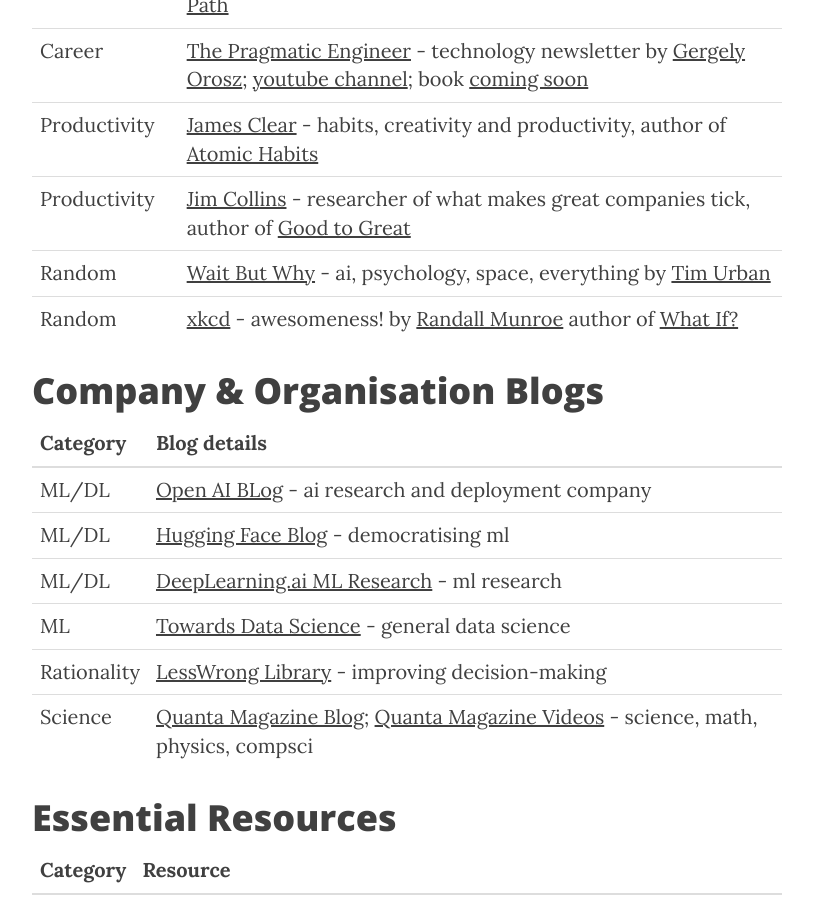
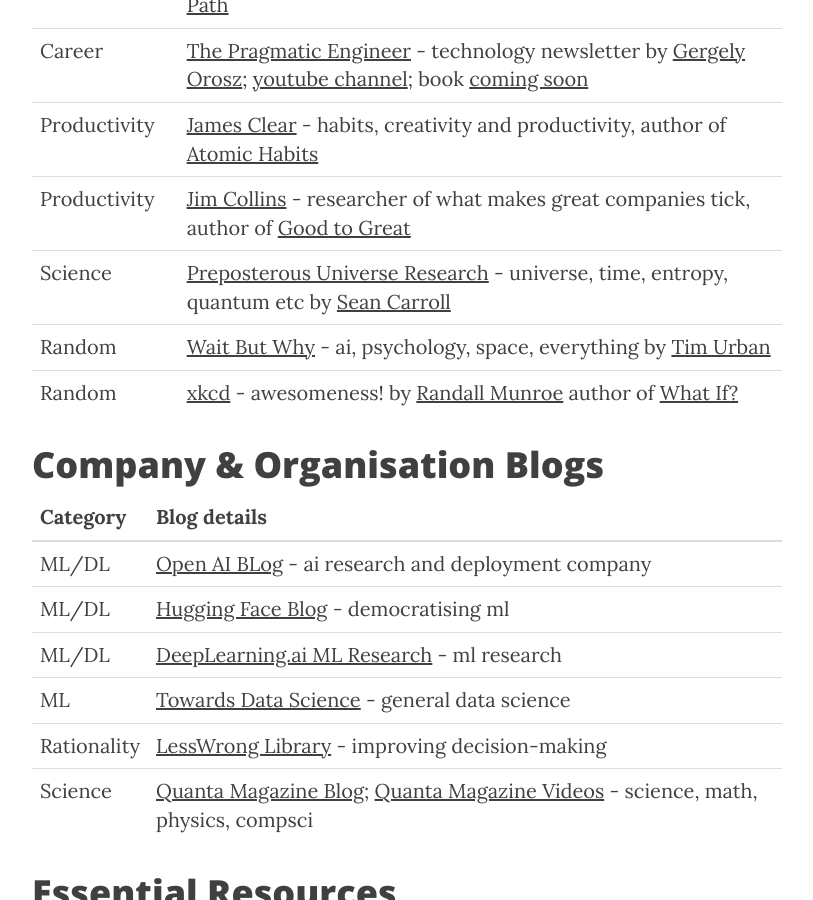
Before and after one commit to dylanhogg/dylanhogg.github.io, a Jekyll site: the page built from blogs.md, in a window 1280 px wide and 900 px high, scrolled down 903 px. Shown: the whole window, without its empty margins (233-1046 px from the left). Built offline with Jekyll 4.4.1, drawn with Linux system fonts in a browser that asks for light colours; nearby versions of some CDN libraries; part of the change alters nothing that is shown.

```diff
--- a/_includes/head.html
+++ b/_includes/head.html
@@ -1,17 +1,18 @@
 <head>
 
-    <meta charset="utf-8">
-    <meta http-equiv="X-UA-Compatible" content="IE=edge">
-    <meta name="viewport" content="width=device-width, initial-scale=1">
-    <meta name="description" content="{{ site.description }}">
-    <meta name="keywords" content="Dylan, Hogg, Data, AI, Machine Learning, Blockchain, Future">
-    <meta name="author" content="Dylan Hogg">
+    <meta charset="utf-8"/>
+    <meta http-equiv="X-UA-Compatible" content="IE=edge"/>
+    <meta name="viewport" content="width=device-width, initial-scale=1"/>
+    <meta name="description" content="{{ site.description }}"/>
+    <meta name="keywords" content="Dylan, Hogg, Data, AI, Machine Learning, Blockchain, Future"/>
+    <meta name="msvalidate.01" content="9388CAB21E022E53CEE6888D4E5FE39D" />
+    <meta name="author" content="Dylan Hogg"/>
 
-    <meta property="og:title" content="{% if page.title %}{{ page.title }} - {{ site.title }}{% else %}{{ site.title }}{% endif %}">
-    <meta property="og:description" content="{{ site.description }}">
-    <meta property="og:type" content="website">
-    <meta property="og:locale" content="en_US">
-    <meta property="og:url" content="https://blog.infocruncher.com/">
+    <meta property="og:title" content="{% if page.title %}{{ page.title }} - {{ site.title }}{% else %}{{ site.title }}{% endif %}"/>
+    <meta property="og:description" content="{{ site.description }}"/>
+    <meta property="og:type" content="website"/>
+    <meta property="og:locale" content="en_US"/>
+    <meta property="og:url" content="https://blog.infocruncher.com/"/>
 
     <title>{% if page.title %}{{ page.title }} - {{ site.title }}{% else %}{{ site.title }}{% endif %}</title>
 
--- a/blogs.md
+++ b/blogs.md
@@ -26,6 +26,7 @@ header-img: "img/apps-bg.jpg"
 | Career         | [The Pragmatic Engineer](https://newsletter.pragmaticengineer.com/) - technology newsletter by [Gergely Orosz](https://blog.pragmaticengineer.com/about/); [youtube channel](https://www.youtube.com/c/mrgergelyorosz); book [coming soon](https://www.engguidebook.com/) |
 | Productivity   | [James Clear](https://jamesclear.com/articles) - habits, creativity and productivity, author of [Atomic Habits](https://amzn.to/3D7wRMH)                                                                                                                                  |
 | Productivity   | [Jim Collins](https://www.jimcollins.com/article_topics/articles.html) - researcher of what makes great companies tick, author of [Good to Great](https://amzn.to/3XXzLvq)                                                                                                |
+| Science        | [Preposterous Universe Research](https://www.preposterousuniverse.com/research/annotated-publications/) - universe, time, entropy, quantum etc by [Sean Carroll](https://www.preposterousuniverse.com/about/)                                                             |
 | Random         | [Wait But Why](https://waitbutwhy.com/archive) - ai, psychology, space, everything by [Tim Urban](https://twitter.com/waitbutwhy)                                                                                                                                         |
 | Random         | [xkcd](https://xkcd.com/) - awesomeness! by [Randall Munroe](https://twitter.com/xkcd) author of [What If?](https://amzn.to/3HiHC1k)                                                                                                                                      |
 
```
